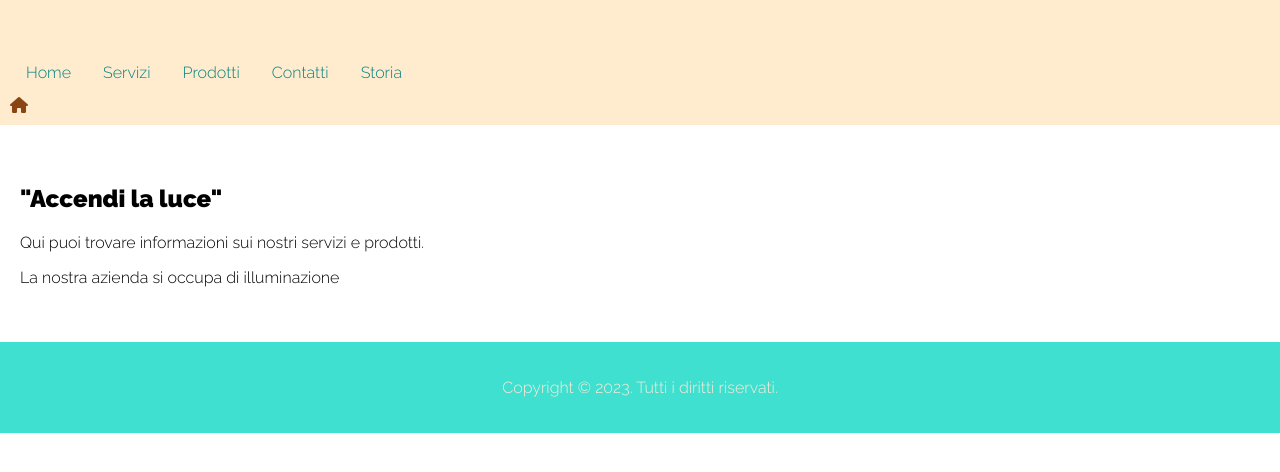
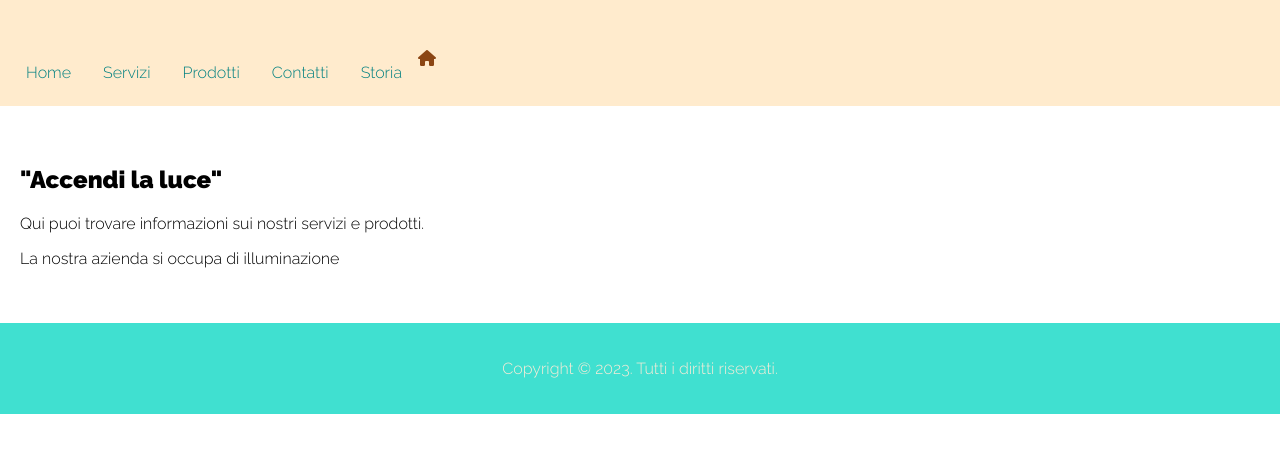
Before and after one commit to BossiSara/NUOVO-PROGETTO-WEB-DESIGN, a plain HTML site: page index.html in a window 1280 px wide. Shown: the part 100-572 px from the top of the page. Drawn offline with Linux system fonts and the light colour scheme.

Commit message:
Update index.html

```diff
--- a/index.html
+++ b/index.html
@@ -16,7 +16,8 @@
     </header>
     <nav>
       <ul>
-        <li><a href="#">Home</a><i class="fa-solid fa-house"></i></li>
+        <i class="fa-solid fa-house"></i>
+        <li><a href="#">Home</a></li>
         <li><a href="#">Servizi</a></li>
         <li><a href="#">Prodotti</a></li>
         <li><a href="#">Contatti</a></li>
```
